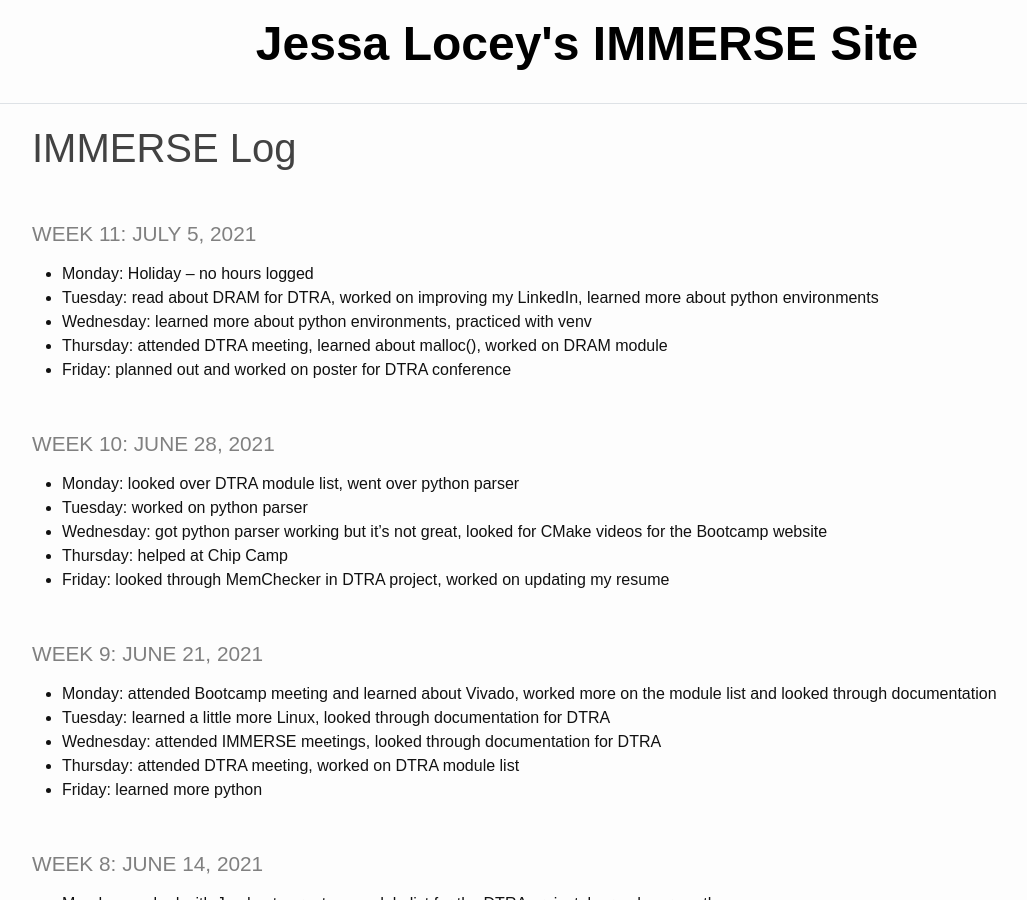
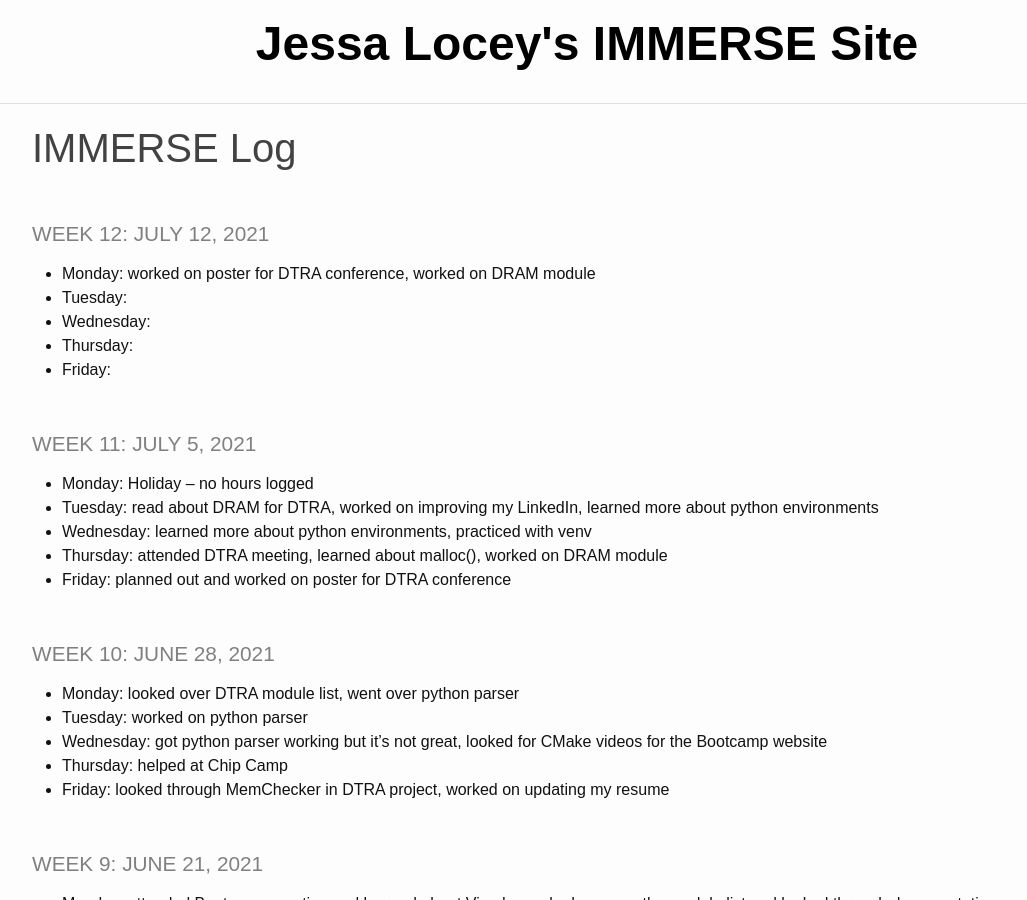
Before and after one commit to jessalocey/jessalocey.github.io, a Jekyll site: the page built from _pages/log.md, in a window 1280 px wide and 900 px high. Shown: the whole window, without its empty margins (53-1080 px from the left). Built offline with Jekyll 4.4.1, drawn with Linux system fonts in a browser that asks for light colours.

Commit message:
log update Monday

```diff
--- a/_pages/log.md
+++ b/_pages/log.md
@@ -2,6 +2,13 @@
 layout: default
 title: IMMERSE Log
 ---
+
+### Week 12: July 12, 2021
+* **Monday:** worked on poster for DTRA conference, worked on DRAM module
+* **Tuesday:**
+* **Wednesday:**
+* **Thursday:**
+* **Friday:**
 
 ### Week 11: July 5, 2021
 * **Monday:** Holiday -- no hours logged
```
